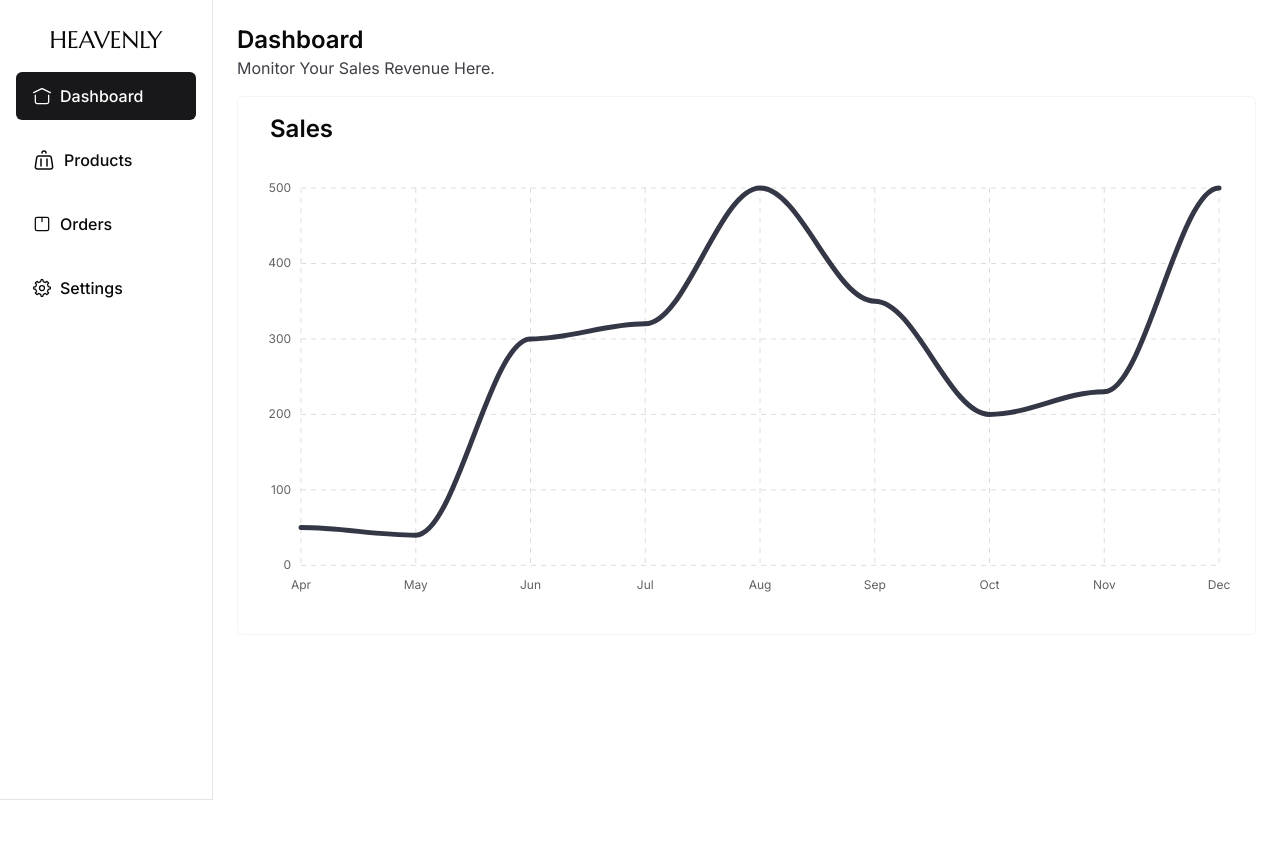
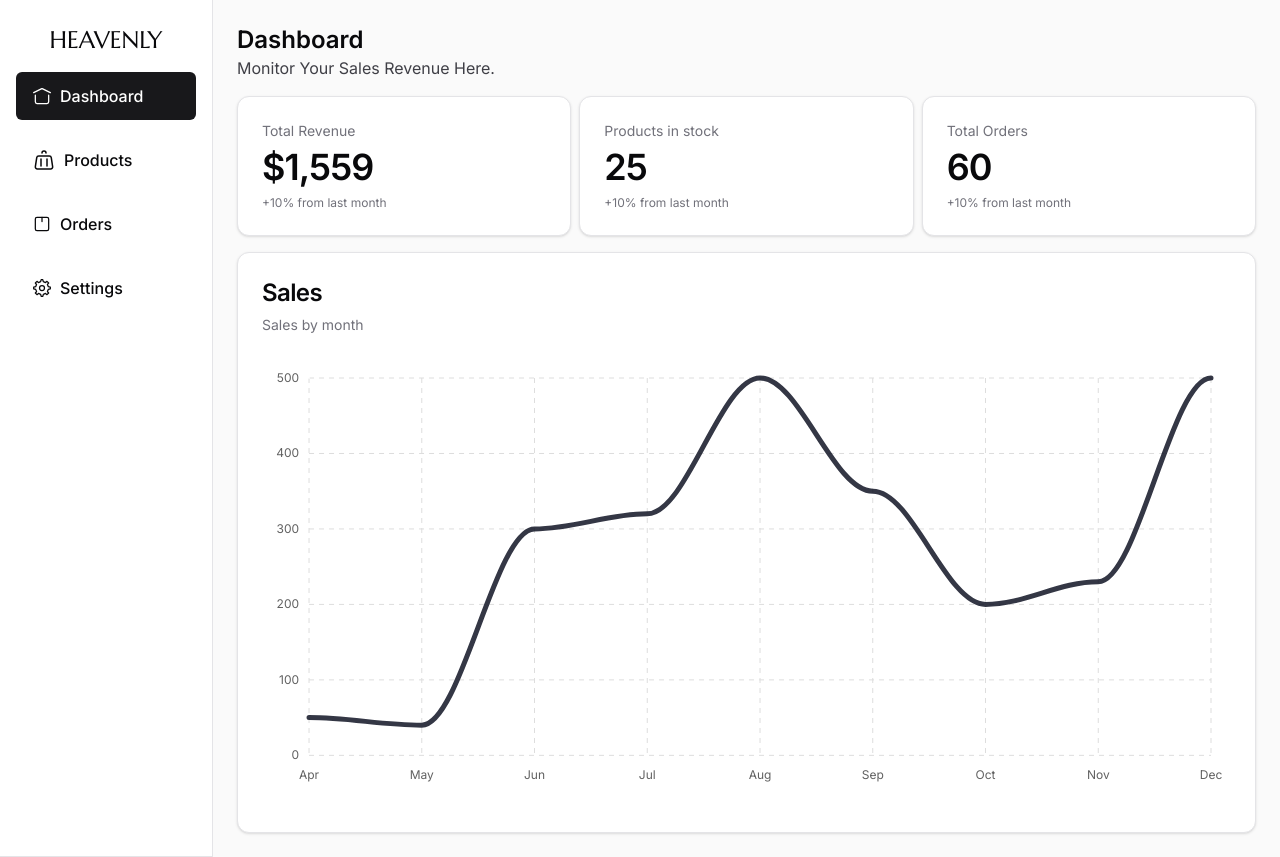
Before and after one commit to DanSalazar/heavenly-ecommerce, a Next.js app: page /dashboard in a window 1280 px wide. Before the commit the page ends 800 px from the top, so only its background shows below. Built offline with nearby package versions, Linux system fonts and the light colour scheme.

Commit message:
Add info cards in main dashboard

```diff
--- a/app/dashboard/_components/chart-dashboard.tsx
+++ b/app/dashboard/_components/chart-dashboard.tsx
@@ -1,5 +1,12 @@
 'use client'
 
+import {
+  Card,
+  CardContent,
+  CardDescription,
+  CardHeader,
+  CardTitle
+} from '@/components/ui/card'
 import dynamic from 'next/dynamic'
 import { Suspense } from 'react'
 const Chart = dynamic(() => import('react-apexcharts'), { ssr: false })
@@ -86,8 +93,12 @@ const chartConfig = {
 
 export default function ChartDashboard() {
   return (
-    <div className="flex flex-col gap-2 border border-zinc-100 rounded-md p-4">
-      <h2 className="px-4 text-2xl font-semibold">Sales</h2>
+    <Card>
+      <CardHeader className="pb-2">
+        <CardTitle className="text-2xl">Sales</CardTitle>
+        <CardDescription>Sales by month</CardDescription>
+      </CardHeader>
+      <CardContent>
         <Chart
           type="line"
           options={{
@@ -101,6 +112,7 @@ export default function ChartDashboard() {
           height={450}
           width={'100%'}
         />
-    </div>
+      </CardContent>
+    </Card>
   )
 }
--- a/app/dashboard/layout.tsx
+++ b/app/dashboard/layout.tsx
@@ -20,7 +20,7 @@ export default function RootLayout({
     <html lang="en">
       <body className={inter.className + ' flex flex-col md:flex-row'}>
         <Navbar />
-        <main className="flex-1 flex flex-col gap-4 p-6">
+        <main className="bg-zinc-50 flex-1 flex flex-col gap-4 p-6">
           <Title />
           {children}
         </main>
--- a/app/dashboard/page.tsx
+++ b/app/dashboard/page.tsx
@@ -1,9 +1,48 @@
 import ChartDashboard from './_components/chart-dashboard'
+
+import {
+  Card,
+  CardContent,
+  CardDescription,
+  CardFooter,
+  CardHeader,
+  CardTitle
+} from '@/components/ui/card'
+
+const cardsData = [
+  {
+    desc: 'Total Revenue',
+    title: '$1,559'
+  },
+  {
+    desc: 'Products in stock',
+    title: '25'
+  },
+  {
+    desc: 'Total Orders',
+    title: '60'
+  }
+]
 
 export default async function Page() {
   return (
-    <div>
+    <>
+      <div className="grid md:grid-cols-3 gap-2">
+        {cardsData.map(card => (
+          <Card key={card.title}>
+            <CardHeader className="pb-2">
+              <CardDescription>{card.desc}</CardDescription>
+              <CardTitle className="text-4xl">{card.title}</CardTitle>
+            </CardHeader>
+            <CardContent>
+              <div className="text-xs text-muted-foreground">
+                +10% from last month
+              </div>
+            </CardContent>
+          </Card>
+        ))}
+      </div>
       <ChartDashboard />
-    </div>
+    </>
   )
 }
--- /dev/null
+++ b/components/ui/card.tsx
@@ -0,0 +1,76 @@
+import * as React from "react"
+
+import { cn } from "@/lib/utils"
+
+const Card = React.forwardRef<
+  HTMLDivElement,
+  React.HTMLAttributes<HTMLDivElement>
+>(({ className, ...props }, ref) => (
+  <div
+    ref={ref}
+    className={cn(
+      "rounded-xl border bg-card text-card-foreground shadow",
+      className
+    )}
+    {...props}
+  />
+))
+Card.displayName = "Card"
+
+const CardHeader = React.forwardRef<
+  HTMLDivElement,
+  React.HTMLAttributes<HTMLDivElement>
+>(({ className, ...props }, ref) => (
+  <div
+    ref={ref}
+    className={cn("flex flex-col space-y-1.5 p-6", className)}
+    {...props}
+  />
+))
+CardHeader.displayName = "CardHeader"
+
+const CardTitle = React.forwardRef<
+  HTMLParagraphElement,
+  React.HTMLAttributes<HTMLHeadingElement>
+>(({ className, ...props }, ref) => (
+  <h3
+    ref={ref}
+    className={cn("font-semibold leading-none tracking-tight", className)}
+    {...props}
+  />
+))
+CardTitle.displayName = "CardTitle"
+
+const CardDescription = React.forwardRef<
+  HTMLParagraphElement,
+  React.HTMLAttributes<HTMLParagraphElement>
+>(({ className, ...props }, ref) => (
+  <p
+    ref={ref}
+    className={cn("text-sm text-muted-foreground", className)}
+    {...props}
+  />
+))
+CardDescription.displayName = "CardDescription"
+
+const CardContent = React.forwardRef<
+  HTMLDivElement,
+  React.HTMLAttributes<HTMLDivElement>
+>(({ className, ...props }, ref) => (
+  <div ref={ref} className={cn("p-6 pt-0", className)} {...props} />
+))
+CardContent.displayName = "CardContent"
+
+const CardFooter = React.forwardRef<
+  HTMLDivElement,
+  React.HTMLAttributes<HTMLDivElement>
+>(({ className, ...props }, ref) => (
+  <div
+    ref={ref}
+    className={cn("flex items-center p-6 pt-0", className)}
+    {...props}
+  />
+))
+CardFooter.displayName = "CardFooter"
+
+export { Card, CardHeader, CardFooter, CardTitle, CardDescription, CardContent }
```
Also changed, not shown: app/dashboard/_components/navigation.tsx (+11 -5 lines). Lines whose indentation alone changed are shown as unchanged.
